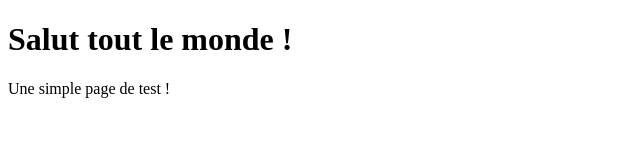
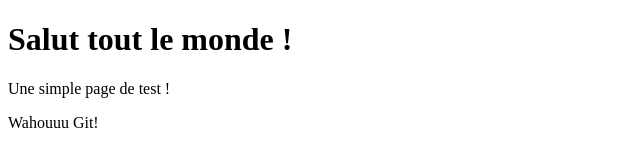
Before and after one commit to kkmarius/hello-world, a plain HTML site: page index.html in a window 1280 px wide. Shown: the whole page, without its empty margins (0-640 px from the left). Drawn offline with Linux system fonts and the light colour scheme.

Commit message:
index.html maj

```diff
--- a/index.html
+++ b/index.html
@@ -9,6 +9,7 @@
 <body>
     <h1>Salut tout le monde !</h1>
     <p>Une simple page de test !</p>
+    <p>Wahouuu Git!</p>
 
 </body>
 </html>
```
